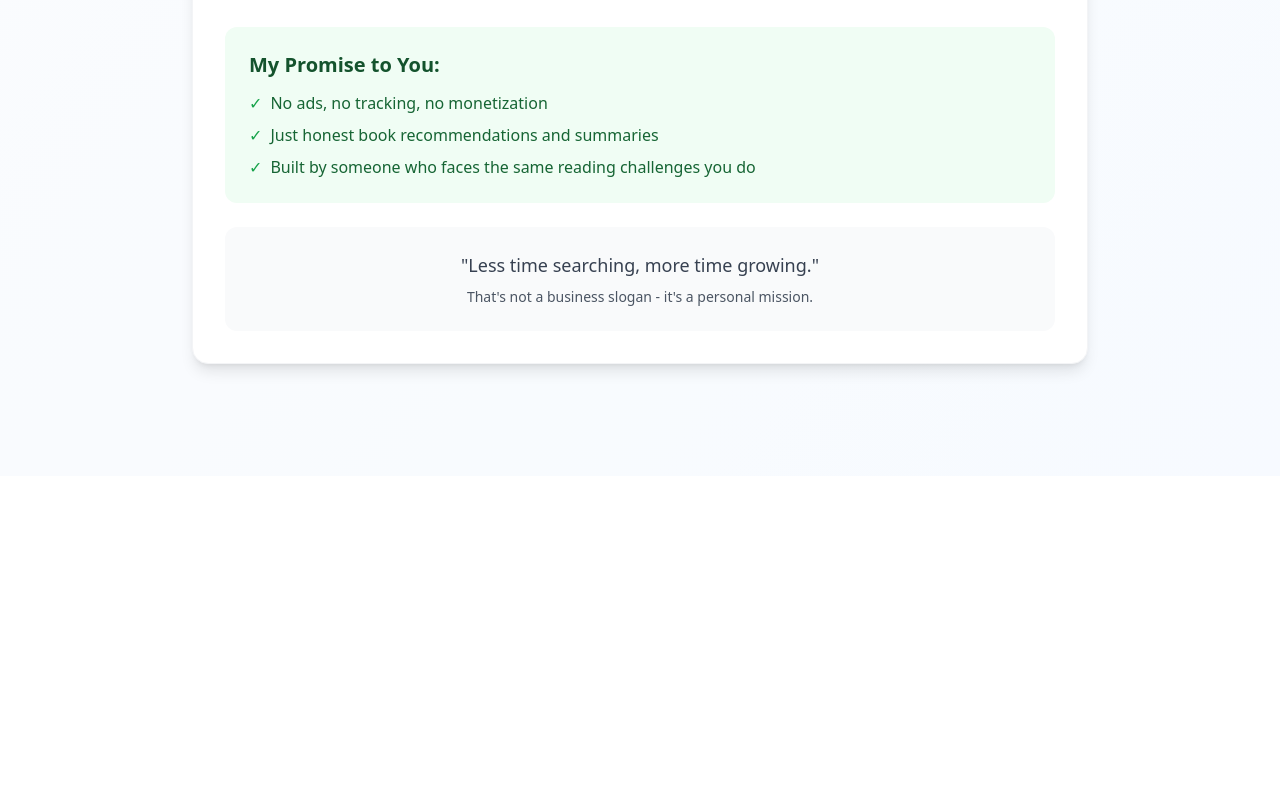
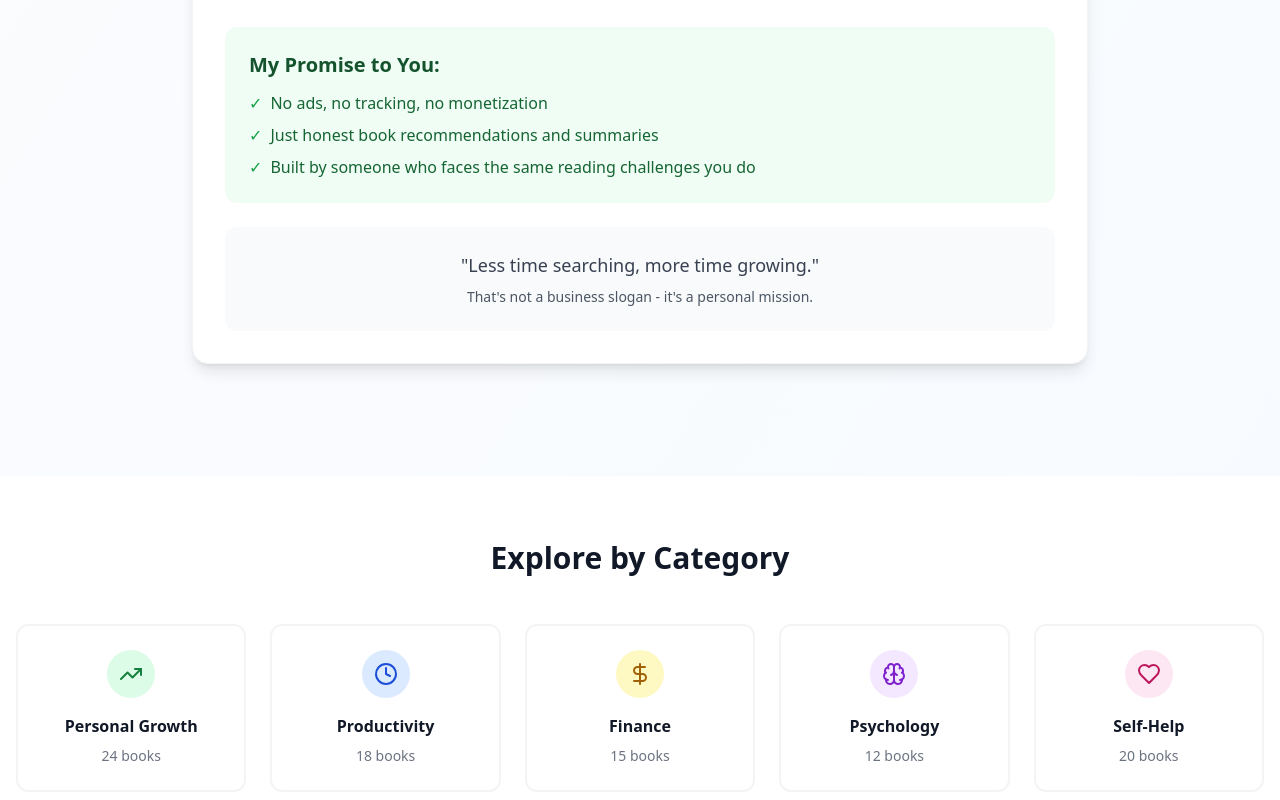
Before and after one commit to devlopersumit/BookPicker, a React (Vite) app: page /categories in a window 1280 px wide. Shown: the part 1111-1911 px from the top of the page. Before the commit the page ends 1587 px from the top, so only its background shows below. Built offline with nearby package versions, Linux system fonts and the light colour scheme.

Commit message:
Created Category Section

```diff
--- a/src/Components/Category.jsx
+++ b/src/Components/Category.jsx
@@ -1,11 +1,140 @@
 function Category() {
-    return (
-        <>
-        <section>
-
-        </section>
-        </>
-    )
+  return (
+    <>
+      <section class="py-16 px-4 bg-white">
+        <div class="container mx-auto">
+          <h2 class="text-3xl font-bold text-center text-gray-900 mb-12">
+            Explore by Category
+          </h2>
+          <div class="grid grid-cols-1 md:grid-cols-2 lg:grid-cols-3 xl:grid-cols-5 gap-6">
+            <a href="/category/personal-growth" class="group">
+              <div class="bg-white rounded-xl p-6 border-2 border-gray-100 hover:border-blue-200 hover:shadow-lg transition-all duration-300 text-center">
+                <div class="inline-flex p-3 rounded-full bg-green-100 text-green-700 mb-4 group-hover:scale-110 transition-transform">
+                  <svg
+                    xmlns="http://www.w3.org/2000/svg"
+                    width="24"
+                    height="24"
+                    viewBox="0 0 24 24"
+                    fill="none"
+                    stroke="currentColor"
+                    stroke-width="2"
+                    stroke-linecap="round"
+                    stroke-linejoin="round"
+                    class="lucide lucide-trending-up h-6 w-6"
+                  >
+                    <polyline points="22 7 13.5 15.5 8.5 10.5 2 17"></polyline>
+                    <polyline points="16 7 22 7 22 13"></polyline>
+                  </svg>
+                </div>
+                <h3 class="font-semibold text-gray-900 mb-2">
+                  Personal Growth
+                </h3>
+                <p class="text-sm text-gray-500">24 books</p>
+              </div>
+            </a>
+            <a href="/category/productivity" class="group">
+              <div class="bg-white rounded-xl p-6 border-2 border-gray-100 hover:border-blue-200 hover:shadow-lg transition-all duration-300 text-center">
+                <div class="inline-flex p-3 rounded-full bg-blue-100 text-blue-700 mb-4 group-hover:scale-110 transition-transform">
+                  <svg
+                    xmlns="http://www.w3.org/2000/svg"
+                    width="24"
+                    height="24"
+                    viewBox="0 0 24 24"
+                    fill="none"
+                    stroke="currentColor"
+                    stroke-width="2"
+                    stroke-linecap="round"
+                    stroke-linejoin="round"
+                    class="lucide lucide-clock h-6 w-6"
+                  >
+                    <circle cx="12" cy="12" r="10"></circle>
+                    <polyline points="12 6 12 12 16 14"></polyline>
+                  </svg>
+                </div>
+                <h3 class="font-semibold text-gray-900 mb-2">Productivity</h3>
+                <p class="text-sm text-gray-500">18 books</p>
+              </div>
+            </a>
+            <a href="/category/finance" class="group">
+              <div class="bg-white rounded-xl p-6 border-2 border-gray-100 hover:border-blue-200 hover:shadow-lg transition-all duration-300 text-center">
+                <div class="inline-flex p-3 rounded-full bg-yellow-100 text-yellow-700 mb-4 group-hover:scale-110 transition-transform">
+                  <svg
+                    xmlns="http://www.w3.org/2000/svg"
+                    width="24"
+                    height="24"
+                    viewBox="0 0 24 24"
+                    fill="none"
+                    stroke="currentColor"
+                    stroke-width="2"
+                    stroke-linecap="round"
+                    stroke-linejoin="round"
+                    class="lucide lucide-dollar-sign h-6 w-6"
+                  >
+                    <line x1="12" x2="12" y1="2" y2="22"></line>
+                    <path d="M17 5H9.5a3.5 3.5 0 0 0 0 7h5a3.5 3.5 0 0 1 0 7H6"></path>
+                  </svg>
+                </div>
+                <h3 class="font-semibold text-gray-900 mb-2">Finance</h3>
+                <p class="text-sm text-gray-500">15 books</p>
+              </div>
+            </a>
+            <a href="/category/psychology" class="group">
+              <div class="bg-white rounded-xl p-6 border-2 border-gray-100 hover:border-blue-200 hover:shadow-lg transition-all duration-300 text-center">
+                <div class="inline-flex p-3 rounded-full bg-purple-100 text-purple-700 mb-4 group-hover:scale-110 transition-transform">
+                  <svg
+                    xmlns="http://www.w3.org/2000/svg"
+                    width="24"
+                    height="24"
+                    viewBox="0 0 24 24"
+                    fill="none"
+                    stroke="currentColor"
+                    stroke-width="2"
+                    stroke-linecap="round"
+                    stroke-linejoin="round"
+                    class="lucide lucide-brain h-6 w-6"
+                  >
+                    <path d="M12 5a3 3 0 1 0-5.997.125 4 4 0 0 0-2.526 5.77 4 4 0 0 0 .556 6.588A4 4 0 1 0 12 18Z"></path>
+                    <path d="M12 5a3 3 0 1 1 5.997.125 4 4 0 0 1 2.526 5.77 4 4 0 0 1-.556 6.588A4 4 0 1 1 12 18Z"></path>
+                    <path d="M15 13a4.5 4.5 0 0 1-3-4 4.5 4.5 0 0 1-3 4"></path>
+                    <path d="M17.599 6.5a3 3 0 0 0 .399-1.375"></path>
+                    <path d="M6.003 5.125A3 3 0 0 0 6.401 6.5"></path>
+                    <path d="M3.477 10.896a4 4 0 0 1 .585-.396"></path>
+                    <path d="M19.938 10.5a4 4 0 0 1 .585.396"></path>
+                    <path d="M6 18a4 4 0 0 1-1.967-.516"></path>
+                    <path d="M19.967 17.484A4 4 0 0 1 18 18"></path>
+                  </svg>
+                </div>
+                <h3 class="font-semibold text-gray-900 mb-2">Psychology</h3>
+                <p class="text-sm text-gray-500">12 books</p>
+              </div>
+            </a>
+            <a href="/category/self-help" class="group">
+              <div class="bg-white rounded-xl p-6 border-2 border-gray-100 hover:border-blue-200 hover:shadow-lg transition-all duration-300 text-center">
+                <div class="inline-flex p-3 rounded-full bg-pink-100 text-pink-700 mb-4 group-hover:scale-110 transition-transform">
+                  <svg
+                    xmlns="http://www.w3.org/2000/svg"
+                    width="24"
+                    height="24"
+                    viewBox="0 0 24 24"
+                    fill="none"
+                    stroke="currentColor"
+                    stroke-width="2"
+                    stroke-linecap="round"
+                    stroke-linejoin="round"
+                    class="lucide lucide-heart h-6 w-6"
+                  >
+                    <path d="M19 14c1.49-1.46 3-3.21 3-5.5A5.5 5.5 0 0 0 16.5 3c-1.76 0-3 .5-4.5 2-1.5-1.5-2.74-2-4.5-2A5.5 5.5 0 0 0 2 8.5c0 2.3 1.5 4.05 3 5.5l7 7Z"></path>
+                  </svg>
+                </div>
+                <h3 class="font-semibold text-gray-900 mb-2">Self-Help</h3>
+                <p class="text-sm text-gray-500">20 books</p>
+              </div>
+            </a>
+          </div>
+        </div>
+      </section>
+    </>
+  );
 }
 
-export default Category
+export default Category;
```
